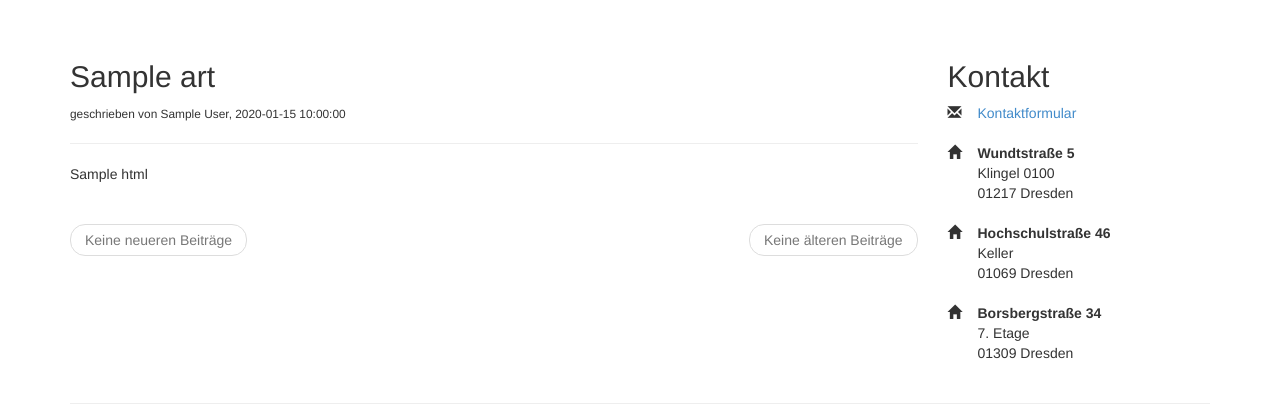
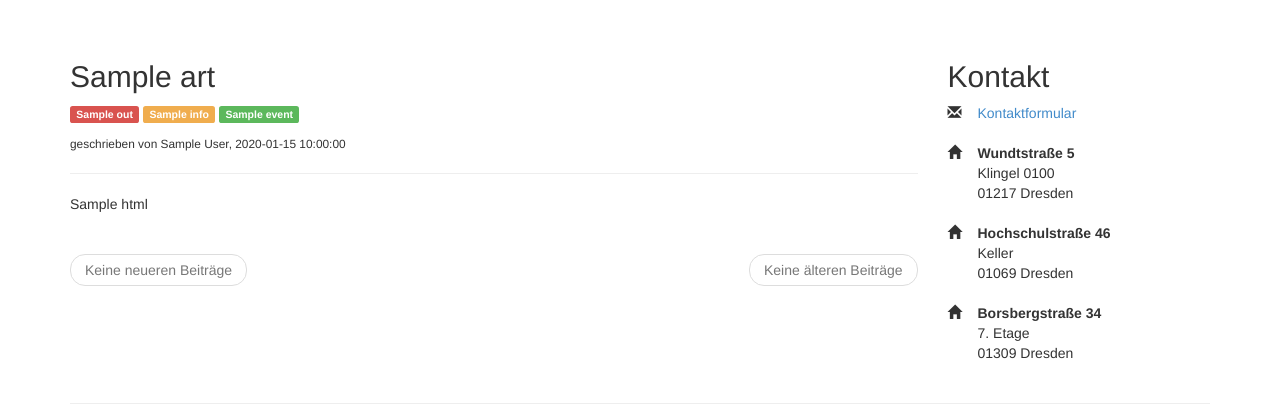
Before and after one commit to agdsn/sipa, a Flask app: template sipa/templates/index.html in a window 1280 px wide. Shown: the part 264-684 px from the top of the page. Run offline with Flask 2, Linux system fonts and the light colour scheme; the template is opened without the code that fills it: most values are stand-ins (such as "Sample title", 1, 10 or a date in 2020); some libraries are stand-ins or nearby versions.

Commit message:
Add interpretation for outages, information and events in news
Fixes #87

```diff
--- a/sipa/templates/index.html
+++ b/sipa/templates/index.html
@@ -17,6 +17,19 @@
 {% block content %}
     {% if articles %}{% for art in articles %}
         <h2>{{ art.title }}</h2>
+        {% if art.outage or art.information or art.event %}
+            <p>
+            {% for out in art.outage %}
+                <span class="label label-danger">{{ out }}</span>
+            {% endfor %}
+            {% for info in art.information %}
+                <span class="label label-warning">{{ info }}</span>
+            {% endfor %}
+            {% for ev in art.event %}
+                <span class="label label-success">{{ ev }}</span>
+            {% endfor %}
+            </p>
+        {% endif %}
         {% if art.author %}
             <small>{{ _("geschrieben von") }} {{ art.author }}, {{ art.date }}</small>
         {% elif art.date %}
```
